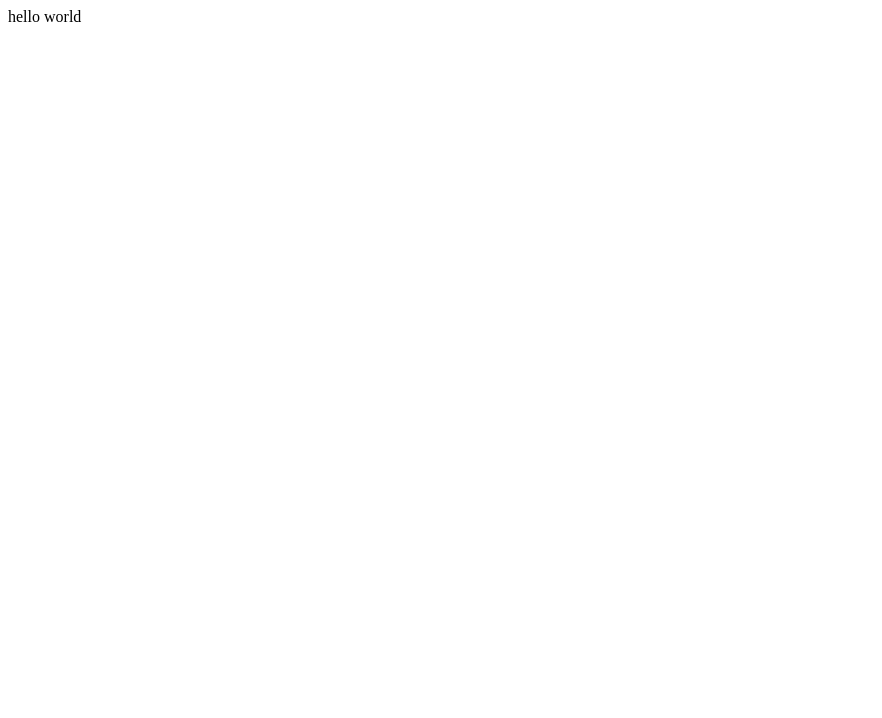
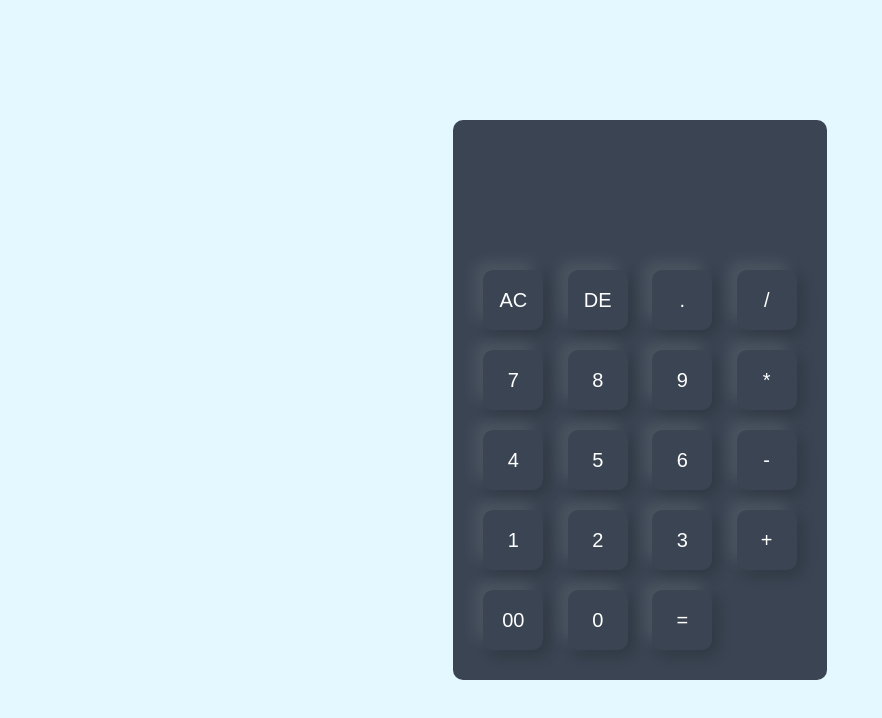
Before and after one commit to Harshika-30/my-work, a plain HTML site: page index.html in a window 1280 px wide. Shown: the whole page, without its empty margins (0-882 px from the left). Drawn offline with Linux system fonts and the light colour scheme.

Commit message:
update project files

```diff
--- a/index.html
+++ b/index.html
@@ -1 +1,59 @@
-<p>hello world</p>
+<!DOCTYPE html>
+<html lang="en">
+<head>
+    <meta charset="UTF-8">
+    <meta name="viewport" content="width=device-width, initial-scale=1.0">
+    <title>Calculator</title>
+    <link rel = "stylesheet" href = "STYLE.CSS">
+</head>
+<body>
+
+   <div class="container">
+
+    <div class="calculator">
+        <form>
+            <div class="display">
+                <input type="text" name="display">
+             </div>
+             <div>
+                <input type="button" value="AC" onclick = "display.value = ''" class="operator">
+                 <input type="button" value="DE" onclick = "display.value = display.value.toString().slice(0,-1)" class="operator">
+                  <input type="button" value="." onclick = "display.value += '.'" class="operator">
+                   <input type="button" value="/" onclick = "display.value += '/'" class="operator">
+             </div>
+
+             <div>
+                <input type="button" value="7" onclick = "display.value += '7'" >
+                 <input type="button" value="8" onclick = "display.value += '8'" >
+                  <input type="button" value="9" onclick = "display.value += '9'" >
+                   <input type="button" value="*" onclick = "display.value += '*'"  class="operator">
+             </div>
+
+             <div>
+                <input type="button" value="4" onclick = "display.value += '4'" >
+                 <input type="button" value="5" onclick = "display.value += '5'" >
+                  <input type="button" value="6" onclick = "display.value += '6'" >
+                   <input type="button" value="-" onclick = "display.value += '-'"  class="operator">
+             </div>
+
+             <div>
+                <input type="button" value="1" onclick = "display.value += '1'" >
+                 <input type="button" value="2" onclick = "display.value += '2'" >
+                  <input type="button" value="3" onclick = "display.value += '3'" >
+                   <input type="button" value="+" onclick = "display.value += '+'" class="operator" >
+             </div>
+
+             <div>
+                <input type="button" value="00" onclick = "display.value += '00'" >
+                 <input type="button" value="0" onclick = "display.value += '0'" >
+                  <input type="button" value="=" onclick="display.value = eval(display.value)"  class="equal operator"  >
+             </div>
+
+        </form>
+    </div>
+
+   </div>
+
+    <script src = "SCRIPT.JS"></script>
+</body>
+</html>
--- /dev/null
+++ b/style.css
@@ -0,0 +1,51 @@
+*{
+    margin: 0;
+    padding: 0;
+    font-family: Arial, Helvetica, sans-serif;
+    box-sizing: border-box;
+}
+.container{
+    width : 100%;
+    height: 100vh;
+    background: #e3f9ff;
+    display: flex;
+    align-items: center;
+    justify-content: center;
+}
+.calculator{
+    background-color:#3a4452;
+    padding: 20px;
+    border-radius: 10px;
+}
+    .calculator form input{
+        border: 0.5px;
+        outline: 0;
+        width: 60px;
+        height: 60px;
+        border-radius: 10px;
+        box-shadow: -8px -8px 15px rgba(255,255,255,0.1), 5px 5px 15px rgba(0,0,0,0.2);
+        background: transparent;
+        font-size: 20px;
+        color:#fff;
+        cursor: pointer;
+        margin: 10px;
+    }
+    form .display{
+    display:flex;
+    justify-content: flex-end;
+    margin: 20px 0;
+    }
+    form .display input{
+        text-align: right;
+        flex:1;
+        font-size: 45px;
+        box-shadow: none;
+    }
+    form input .equal{
+       width:145px;
+    }
+
+    form input .operator{
+        color:#33ffd8;
+
+    }
```
Also changed, not shown: 1 other file.
